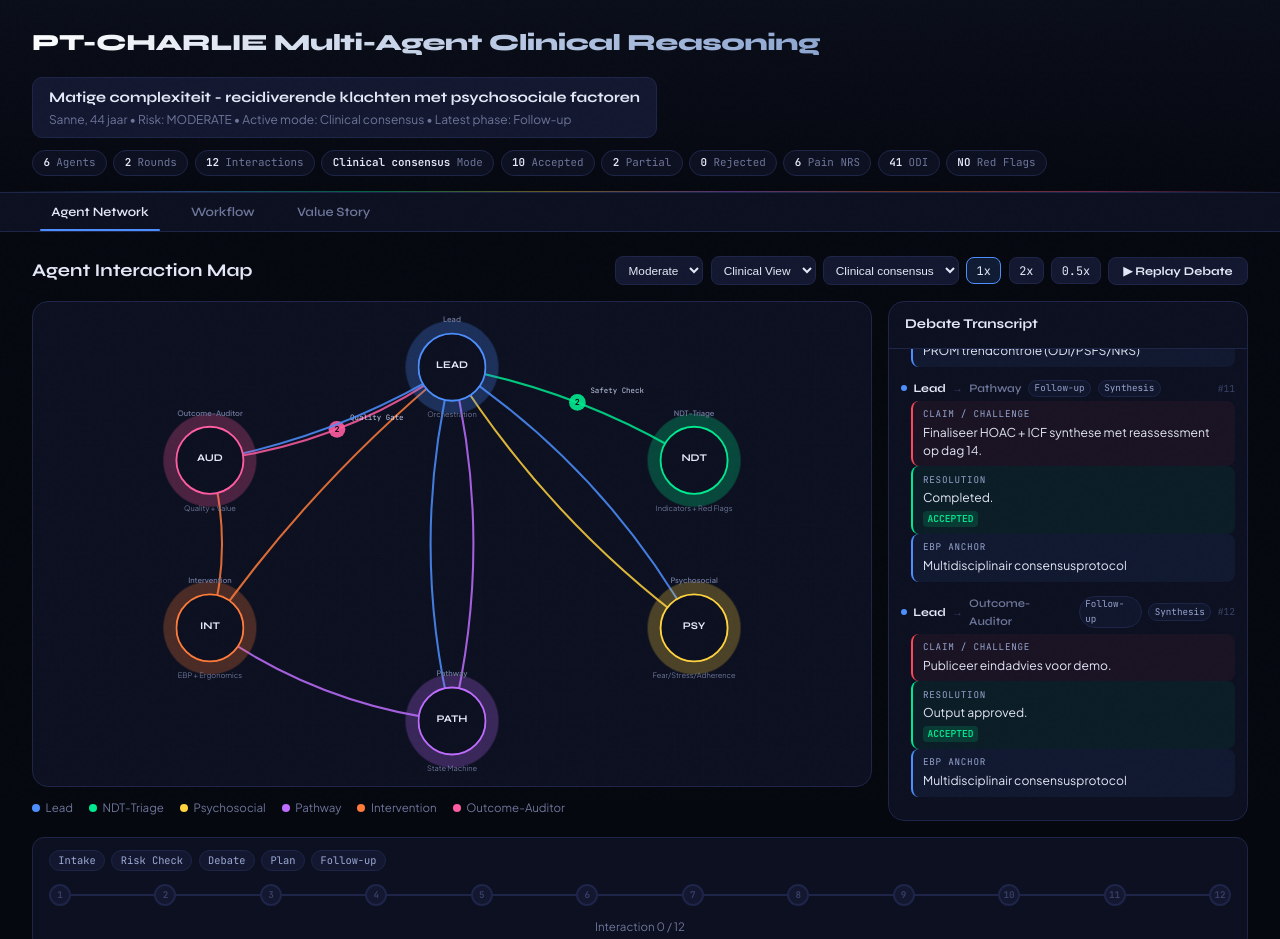
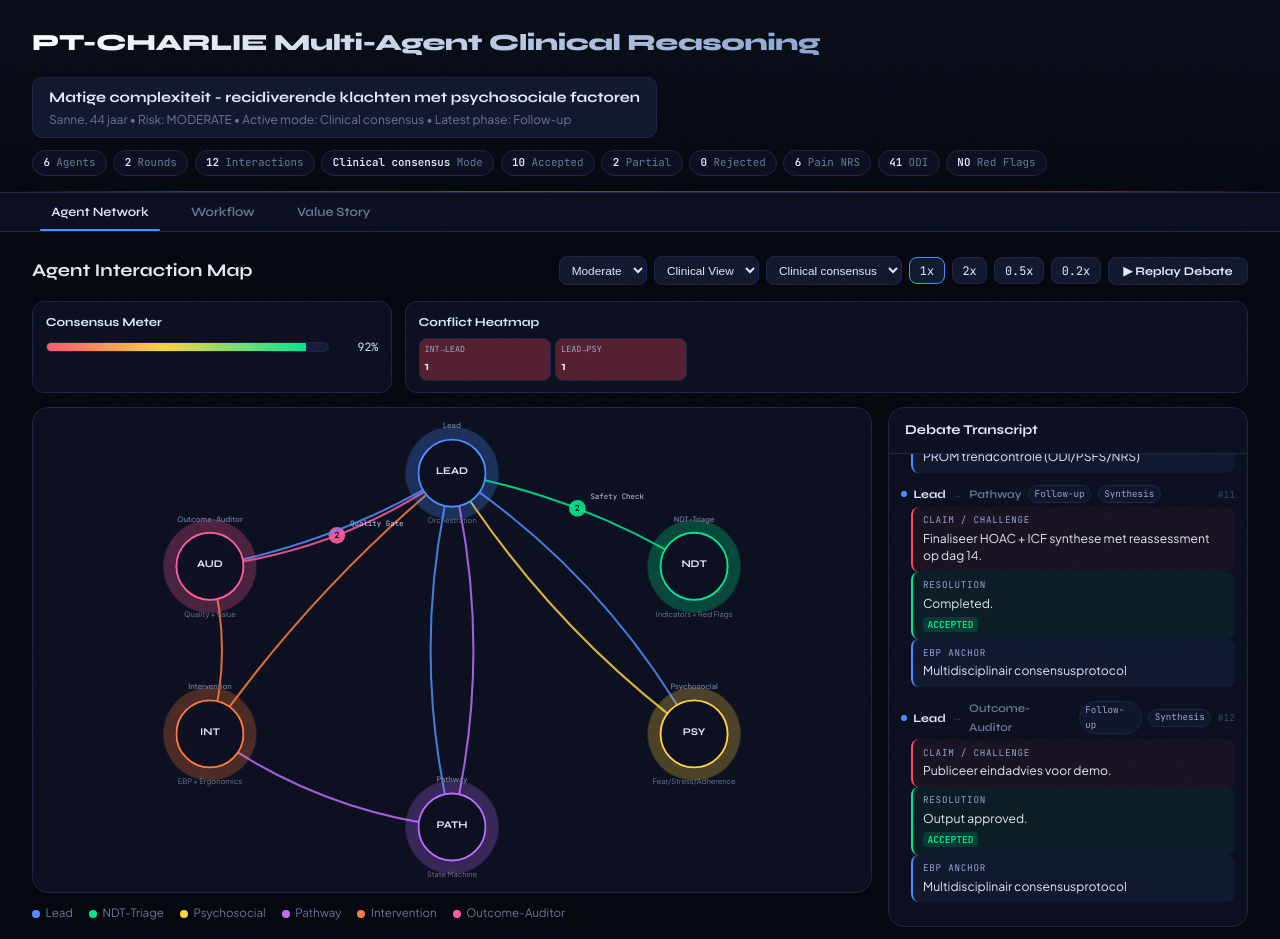
Before and after one commit to avivlyweb/pt-charlie-demo-dashboard, a plain HTML site: page index.html in a window 1280 px wide. Shown: the top 939 px of the page. Drawn offline with Linux system fonts and the light colour scheme.

Commit message:
Add live consensus meter, conflict heatmap, and 0.2x replay speed

```diff
--- a/app.js
+++ b/app.js
@@ -221,7 +221,9 @@ function setFilter(filter) {
   activeFilter = filter;
   updateInteractionInfo();
   highlightMapFilter();
-  renderTranscript(getFilteredInteractions());
+  const filtered = getFilteredInteractions();
+  renderTranscript(filtered);
+  renderInsights(filtered);
   buildTimeline();
 }
 
@@ -229,7 +231,9 @@ function clearFilter() {
   activeFilter = null;
   updateInteractionInfo();
   highlightMapFilter();
-  renderTranscript(getFilteredInteractions());
+  const filtered = getFilteredInteractions();
+  renderTranscript(filtered);
+  renderInsights(filtered);
   buildTimeline();
 }
 
@@ -237,7 +241,9 @@ function setPhaseFilter(phase) {
   activePhase = activePhase === phase ? null : phase;
   renderPhaseChips();
   updateInteractionInfo();
-  renderTranscript(getFilteredInteractions());
+  const filtered = getFilteredInteractions();
+  renderTranscript(filtered);
+  renderInsights(filtered);
   buildTimeline();
 }
 
@@ -377,7 +383,9 @@ function buildTimeline() {
     d.textContent = it.n;
     d.title = `${AGENTS[it.from].name} -> ${AGENTS[it.to].name}`;
     d.addEventListener("click", () => {
-      renderTranscript(filtered.slice(0, idx + 1));
+      const partial = filtered.slice(0, idx + 1);
+      renderTranscript(partial);
+      renderInsights(partial);
       updateTimeline(idx + 1, filtered.length);
       const connId = `${it.from}-${it.to}`;
       Object.values(pathEls).forEach((p) => p.classList.remove("active"));
@@ -386,6 +394,57 @@ function buildTimeline() {
     wrap.appendChild(d);
   });
   updateTimeline(0, filtered.length);
+}
+
+function computeConsensus(items) {
+  if (!items.length) return 0;
+  let score = 0;
+  items.forEach((it) => {
+    if (it.st === "accepted") score += 1;
+    else if (it.st === "partial") score += 0.5;
+  });
+  return Math.round((score / items.length) * 100);
+}
+
+function countConflictPairs(items) {
+  const map = new Map();
+  items.forEach((it) => {
+    if (it.st === "accepted") return;
+    const pair = `${AGENTS[it.from].short}→${AGENTS[it.to].short}`;
+    map.set(pair, (map.get(pair) || 0) + (it.st === "rejected" ? 2 : 1));
+  });
+  return [...map.entries()].sort((a, b) => b[1] - a[1]).slice(0, 6);
+}
+
+function heatColor(v, max) {
+  if (max <= 0) return "rgba(77,143,255,0.25)";
+  const n = v / max;
+  if (n > 0.75) return "rgba(255,71,87,0.3)";
+  if (n > 0.45) return "rgba(255,210,63,0.28)";
+  return "rgba(77,143,255,0.24)";
+}
+
+function renderInsights(items) {
+  const consensus = computeConsensus(items);
+  const fill = document.getElementById("consensusFill");
+  const val = document.getElementById("consensusValue");
+  if (fill) fill.style.width = `${consensus}%`;
+  if (val) val.textContent = `${consensus}%`;
+
+  const grid = document.getElementById("heatmapGrid");
+  if (!grid) return;
+  const pairs = countConflictPairs(items);
+  if (!pairs.length) {
+    grid.innerHTML = '<div class="heat-cell"><span class="heat-pair">No conflict</span><span class="heat-count">0</span></div>';
+    return;
+  }
+  const max = pairs[0][1];
+  grid.innerHTML = pairs.map(([pair, cnt]) => `
+    <div class="heat-cell" style="background:${heatColor(cnt, max)}">
+      <span class="heat-pair">${pair}</span>
+      <span class="heat-count">${cnt}</span>
+    </div>
+  `).join("");
 }
 
 function renderPhaseChips() {
@@ -482,6 +541,7 @@ async function replayDebate() {
   btn.textContent = "■ Running";
   dot.classList.add("on");
   renderTranscript([]);
+  renderInsights([]);
   updateTimeline(0, filtered.length);
 
   for (let i = 0; i < filtered.length; i++) {
@@ -491,7 +551,9 @@ async function replayDebate() {
     Object.values(pathEls).forEach((p) => p.classList.remove("active"));
     const connId = `${item.from}-${item.to}`;
     if (pathEls[connId]) pathEls[connId].classList.add("active");
-    renderTranscript(filtered.slice(0, i + 1));
+    const partial = filtered.slice(0, i + 1);
+    renderTranscript(partial);
+    renderInsights(partial);
     updateTimeline(i + 1, filtered.length);
     await pulse(connId, from.color);
     await new Promise((r) => setTimeout(r, 240 / speedMultiplier));
@@ -616,6 +678,7 @@ async function loadCase(key) {
     renderValueStory(data);
     renderPatientSummary(data);
     renderTranscript(flatInteractions);
+    renderInsights(flatInteractions);
     renderPhaseChips();
     buildTimeline();
   } catch (err) {
@@ -644,7 +707,9 @@ function initDebateModeSelector() {
       renderWorkflow(activeCase);
       renderValueStory(activeCase);
       renderPatientSummary(activeCase);
-      renderTranscript(getFilteredInteractions());
+      const filtered = getFilteredInteractions();
+      renderTranscript(filtered);
+      renderInsights(filtered);
       renderPhaseChips();
       buildTimeline();
     }
@@ -658,7 +723,9 @@ function initViewModeSelector() {
     updateInteractionInfo();
     if (activeCase) {
       renderPatientSummary(activeCase);
-      renderTranscript(getFilteredInteractions());
+      const filtered = getFilteredInteractions();
+      renderTranscript(filtered);
+      renderInsights(filtered);
     }
   });
 }
--- a/index.html
+++ b/index.html
@@ -51,7 +51,24 @@
           <button class="speed-btn active" data-speed="1" onclick="setSpeed(1)">1x</button>
           <button class="speed-btn" data-speed="2" onclick="setSpeed(2)">2x</button>
           <button class="speed-btn" data-speed="0.5" onclick="setSpeed(0.5)">0.5x</button>
+          <button class="speed-btn" data-speed="0.2" onclick="setSpeed(0.2)">0.2x</button>
           <button class="replay-btn" id="replayBtn" onclick="replayDebate()">▶ Replay Debate</button>
+        </div>
+      </div>
+
+      <div class="insights-strip">
+        <div class="insight-card">
+          <div class="insight-title">Consensus Meter</div>
+          <div class="meter-wrap">
+            <div class="meter-track">
+              <div id="consensusFill" class="meter-fill"></div>
+            </div>
+            <div id="consensusValue" class="meter-value">0%</div>
+          </div>
+        </div>
+        <div class="insight-card">
+          <div class="insight-title">Conflict Heatmap</div>
+          <div id="heatmapGrid" class="heatmap-grid"></div>
         </div>
       </div>
 
--- a/styles.css
+++ b/styles.css
@@ -139,6 +139,76 @@ body::before {
 .speed-btn.active { border-color: var(--hoac); background: rgba(77,143,255,0.15); }
 .replay-btn { padding: 0.38rem 0.9rem; font-family: 'Syne', sans-serif; font-weight: 700; cursor: pointer; }
 .replay-btn.playing { background: var(--reject); border-color: var(--reject); }
+
+.insights-strip {
+  display: grid;
+  grid-template-columns: minmax(260px, 360px) 1fr;
+  gap: 0.8rem;
+  margin-bottom: 0.9rem;
+}
+.insight-card {
+  background: var(--surface);
+  border: 1px solid var(--border);
+  border-radius: 12px;
+  padding: 0.65rem 0.8rem;
+}
+.insight-title {
+  font-family: 'Syne', sans-serif;
+  font-size: 0.76rem;
+  font-weight: 700;
+  color: #dce6ff;
+  margin-bottom: 0.38rem;
+}
+.meter-wrap {
+  display: flex;
+  align-items: center;
+  gap: 0.45rem;
+}
+.meter-track {
+  height: 10px;
+  border-radius: 999px;
+  background: #161d38;
+  border: 1px solid var(--border);
+  flex: 1;
+  overflow: hidden;
+}
+.meter-fill {
+  height: 100%;
+  width: 0%;
+  background: linear-gradient(90deg, #ff5a6f 0%, #ffd23f 45%, #00e88f 100%);
+  transition: width 0.35s ease;
+}
+.meter-value {
+  font-family: 'JetBrains Mono', monospace;
+  font-size: 0.72rem;
+  color: #d8e3ff;
+  min-width: 42px;
+  text-align: right;
+}
+.heatmap-grid {
+  display: grid;
+  grid-template-columns: repeat(6, minmax(38px, 1fr));
+  gap: 0.3rem;
+}
+.heat-cell {
+  border: 1px solid var(--border);
+  border-radius: 8px;
+  padding: 0.22rem 0.3rem;
+  background: #111833;
+  display: flex;
+  flex-direction: column;
+  gap: 0.05rem;
+}
+.heat-pair {
+  font-family: 'JetBrains Mono', monospace;
+  font-size: 0.53rem;
+  color: #98a5d1;
+}
+.heat-count {
+  font-family: 'Syne', sans-serif;
+  font-size: 0.77rem;
+  font-weight: 700;
+}
 
 .network-split { display: grid; grid-template-columns: 1fr 360px; gap: 1rem; margin-bottom: 1rem; }
 .network-svg-wrap { background: var(--surface); border: 1px solid var(--border); border-radius: 16px; overflow: hidden; }
@@ -343,6 +413,7 @@ body::before {
 }
 
 @media (max-width: 900px) {
+  .insights-strip { grid-template-columns: 1fr; }
   .network-split { grid-template-columns: 1fr; }
   .nav { overflow-x: auto; padding: 0 1rem; }
   .content { padding: 1rem; }
```
